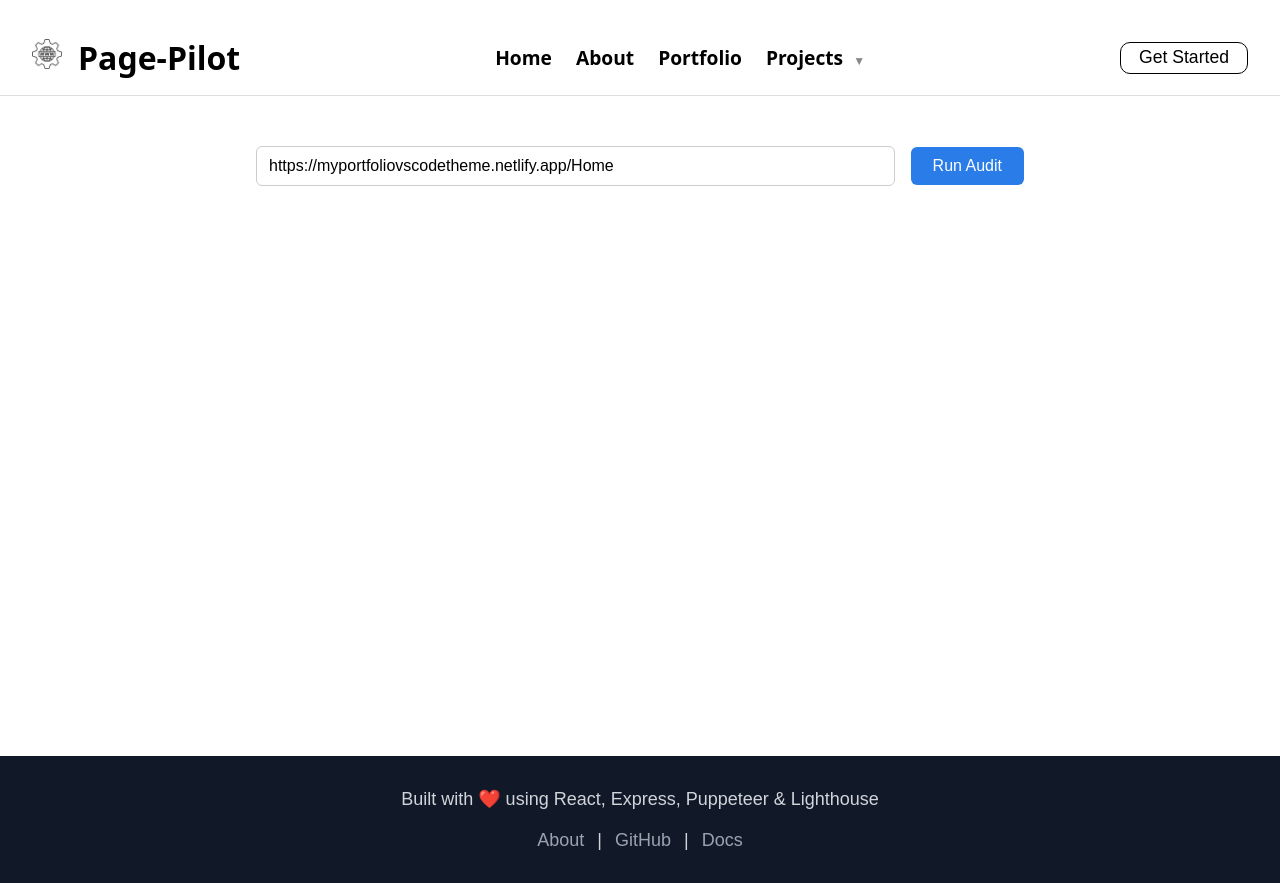
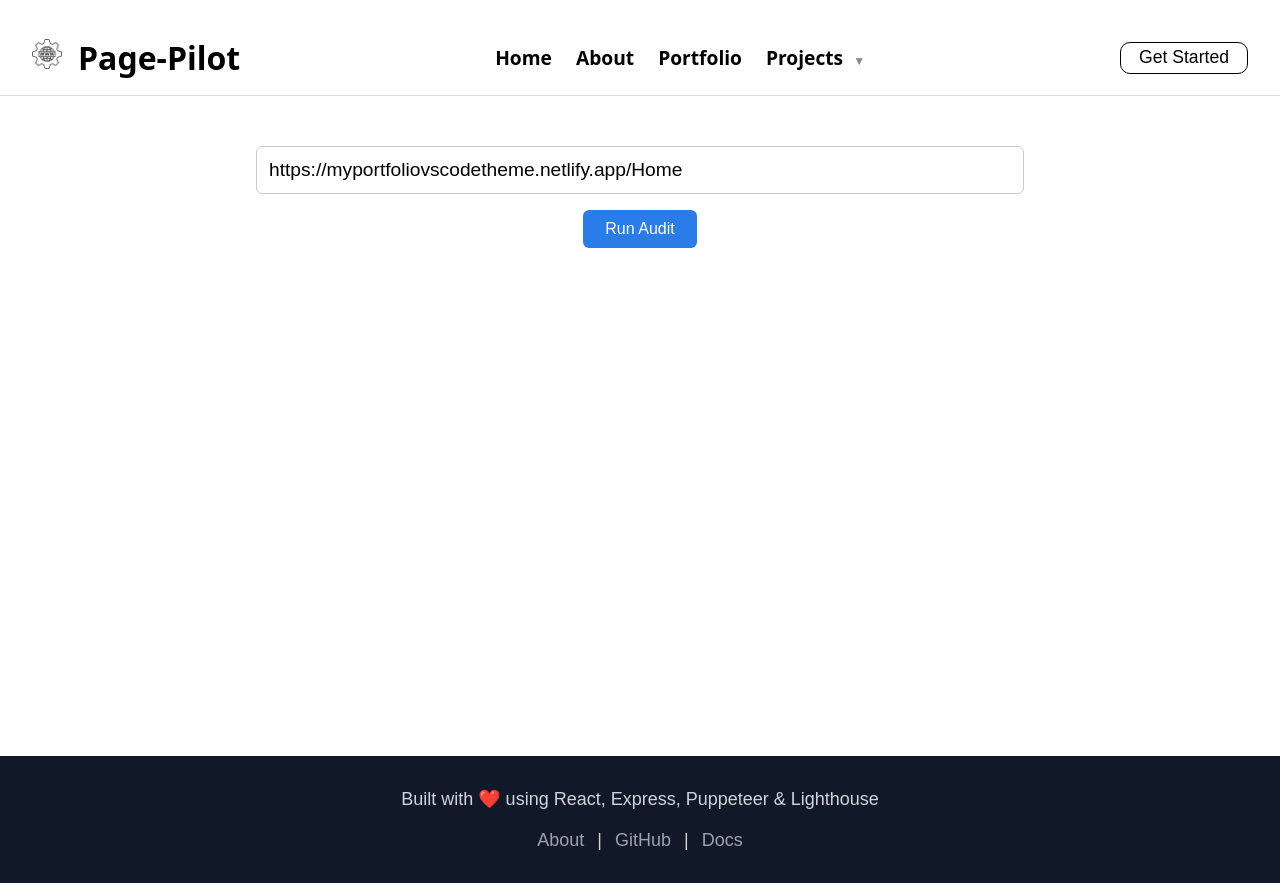
Before and after one commit to Wannacryy24/webperformancetest, a React (Vite) app in the folder client/: page /tester in a window 1280 px wide. Built offline with nearby package versions, Linux system fonts and the light colour scheme; a web font is replaced by a local one.

Commit message:
added download as pfd option and json

```diff
--- a/client/src/components/PerformanceTester/PerformanceTester.css
+++ b/client/src/components/PerformanceTester/PerformanceTester.css
@@ -18,6 +18,7 @@
 
 .input-and-button {
   display: flex;
+  flex-direction: column;
   justify-content: center;
   align-items: center;
   gap: 16px;
@@ -27,12 +28,14 @@
 }
 
 .input-and-button input {
-  flex: 1;
-  height: 40px;
-  font-size: 16px;
+
+  /* flex: 1; */
+  height: 3rem;
+  font-size: 1.2rem;
   padding: 0 12px;
   border-radius: 6px;
   border: 1px solid #ccc;
+  width: 100%;
 }
 
 .analyse-button {
@@ -230,3 +233,9 @@
   align-items: center;
   padding-bottom: 2rem;
 }
+
+.pf-btn-d{
+  width: 100%;
+  display: flex;
+  justify-content: space-around;
+}
--- a/client/src/components/PerformanceTester/PerformanceTester.jsx
+++ b/client/src/components/PerformanceTester/PerformanceTester.jsx
@@ -125,10 +125,10 @@ export default function PerformanceTester() {
                     placeholder="Enter URL like https://XYZ.com"
                     className="border px-3 py-2 w-full rounded"
                 />
+                <div className='pf-btn-div'>
                     <button onClick={handleAudit} disabled={loading} className="analyse-button">
                         {loading ? "Analysing..." : "Run Audit"}
                     </button>
-
                     {
                         auditData && (
                             <>
@@ -148,6 +148,7 @@ export default function PerformanceTester() {
                             </button>
                         )
                     }
+                </div>
             </div>
 
             <div className="bar-graph-scores">
```
Lines whose indentation alone changed are shown as unchanged.
